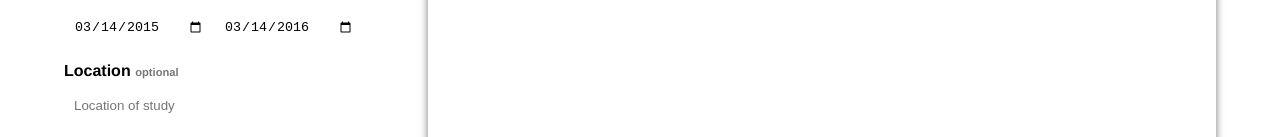
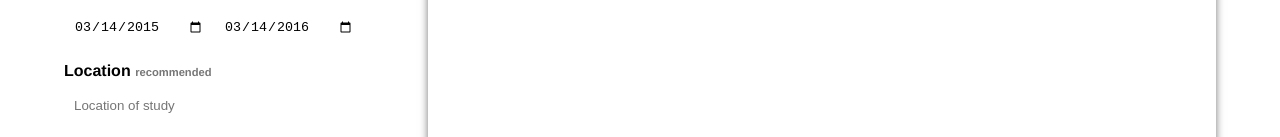
Before and after one commit to RogerEaux/CV-Application, a React (Vite) app: page / in a window 1280 px wide. Both pictures are taken after a click on the button "+ Add Study". Shown: the part 647-784 px from the top of the page. Built offline with nearby package versions, Linux system fonts and the light colour scheme.

Commit message:
Change location to reccomended

```diff
--- a/src/components/Study.jsx
+++ b/src/components/Study.jsx
@@ -43,7 +43,7 @@ function Study({ study, handlers }) {
       </div>
       <label htmlFor="study-location">
         <div>
-          <span>Location</span> <span>optional</span>
+          <span>Location</span> <span>recommended</span>
         </div>
         <input
           type="text"
```
